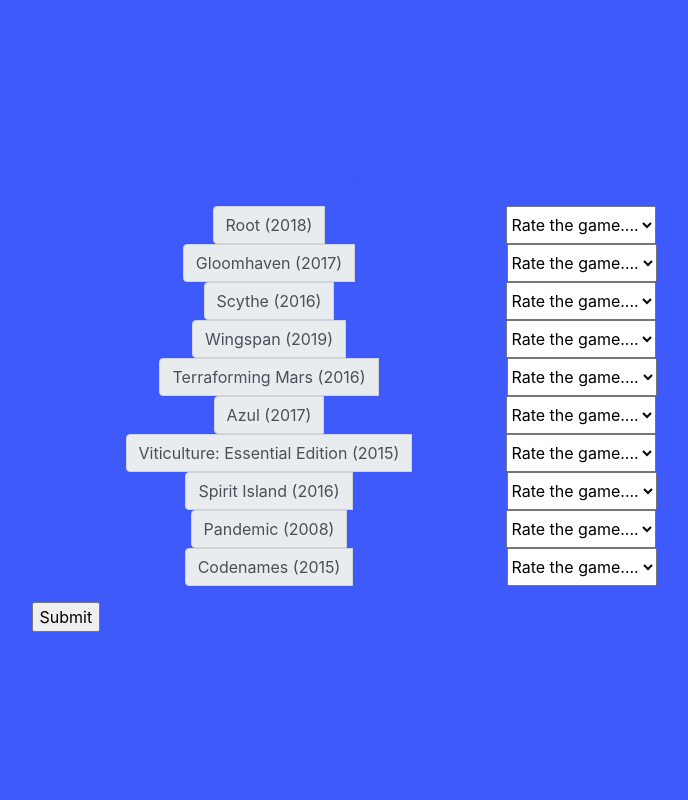
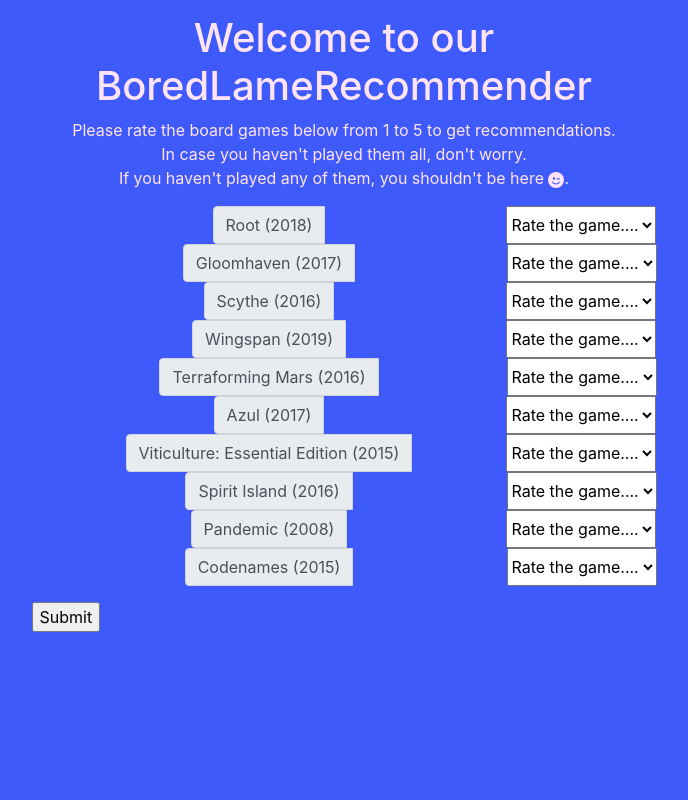
Before and after one commit to Ruebe92/BoredLameRecommender, a Flask app: page / in a window 1280 px wide. Shown: the whole page, without its empty margins (296-984 px from the left). Run offline with Flask 2, Linux system fonts and the light colour scheme.

Commit message:
change some color in CSS styling

```diff
--- a/flask_app/static/CSS/styles.css
+++ b/flask_app/static/CSS/styles.css
@@ -11,7 +11,7 @@
 .main-splash {
   background-color: #3f5afb;
   height: 100vh;
-  color: #3f5afb;
+  color: #FFE4F8;
   display: flex;
   flex-direction: column;
   justify-content: center;
```
